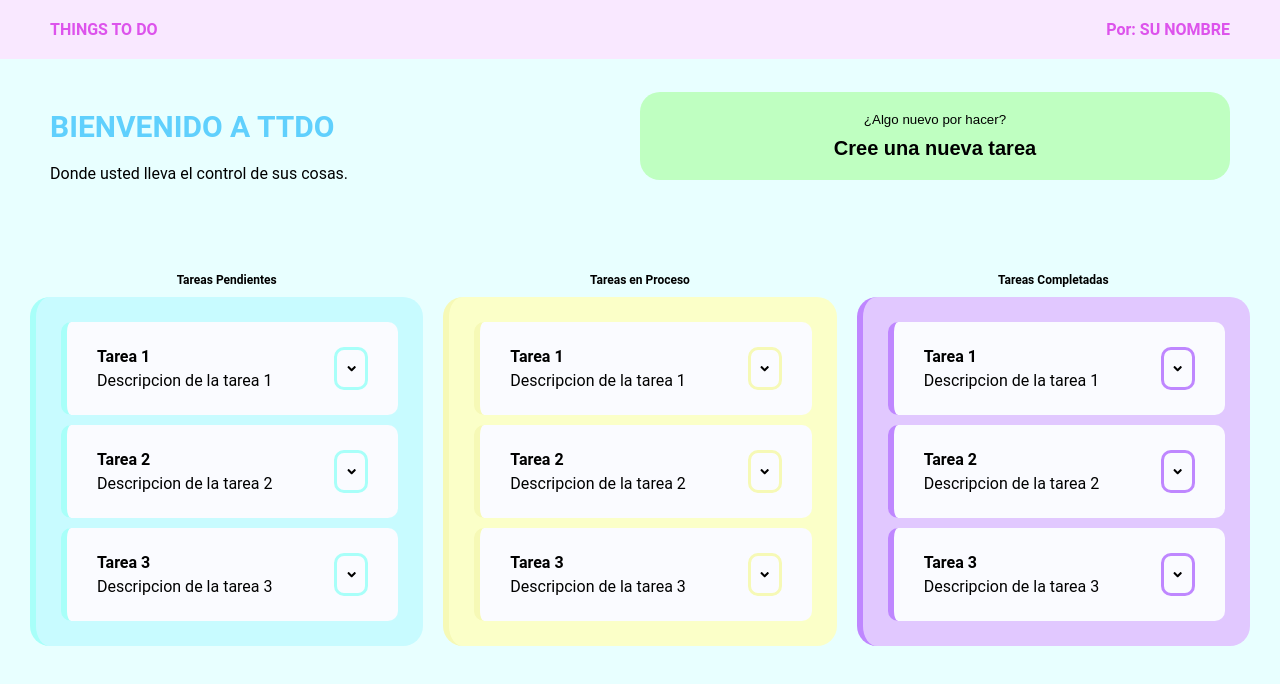
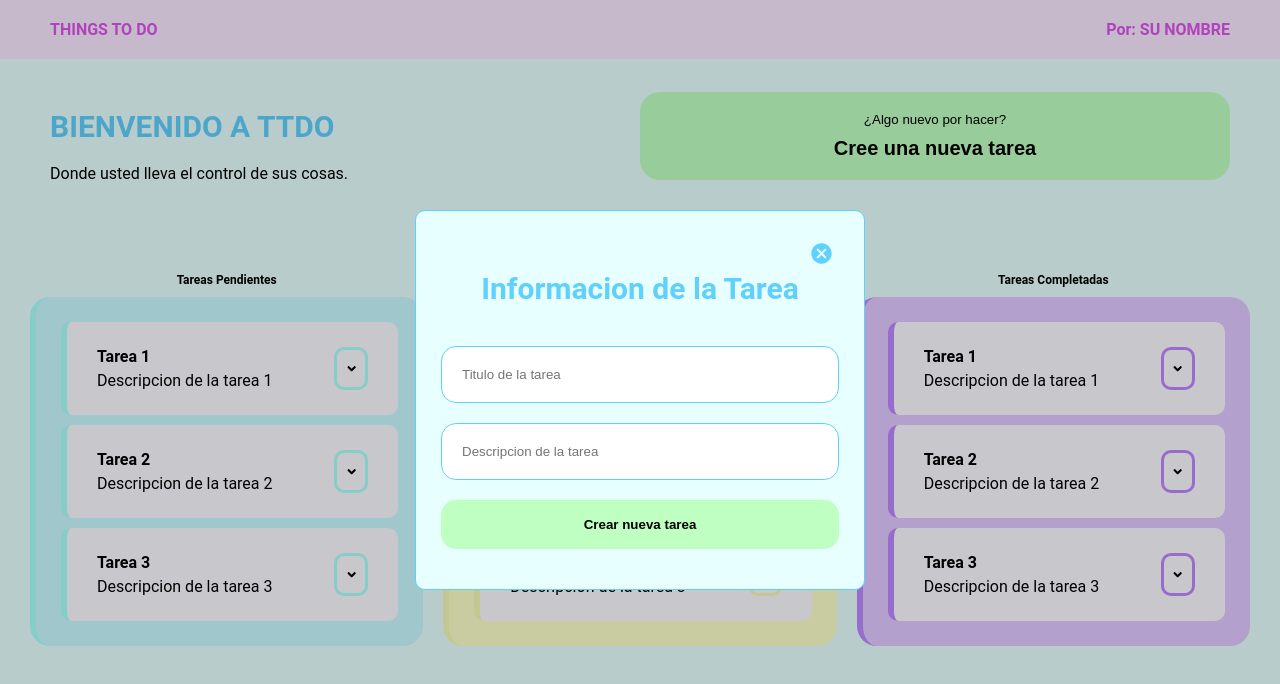
Before and after one commit to 5arSanti/pgr-i-reto, a React (Vite) app in the folder frontend/: page / in a window 1280 px wide. Both pictures are taken after a click on the button "Crear nueva tarea". Shown: the top 684 px of the page. Built offline with nearby package versions, Linux system fonts and the light colour scheme.

Commit message:
Feat: New task form

```diff
--- a/frontend/src/Context/index.jsx
+++ b/frontend/src/Context/index.jsx
@@ -4,15 +4,17 @@ import React from "react";
 const AppContext = React.createContext();
 
 const AppProvider = ({ children }) => {
+	const [createTaskModal, setCreateTaskModal] = React.useState(false);
 
 
 	return (
 		<AppContext.Provider value={{
-
+			createTaskModal,
+			setCreateTaskModal
 		}}>
 			{children}
 		</AppContext.Provider>
 	);
 }
 
-export { AppProvider };
+export { AppProvider, AppContext };
--- a/frontend/src/Pages/App/App.jsx
+++ b/frontend/src/Pages/App/App.jsx
@@ -1,5 +1,6 @@
 import { AppProvider } from "../../Context";
 import { Header } from "../Components/Header";
+import { NewTaskForm } from "../Components/NewTaskForm";
 import { TasksContainer } from "../Components/TasksContainer";
 import { TitleButtonContainer } from "../Components/TitleButtonContainer";
 
@@ -27,6 +28,8 @@ const App = () => {
 					type={"done"}
 				/>
 			</div>
+
+			<NewTaskForm/>
 		</AppProvider>
     );
 }
--- a/frontend/src/Pages/Components/NewTaskButton/index.jsx
+++ b/frontend/src/Pages/Components/NewTaskButton/index.jsx
@@ -1,8 +1,12 @@
+import React from "react";
 import "./styles.css";
+import { AppContext } from "../../../Context";
 
 const NewTaskButton = () => {
+	const { setCreateTaskModal } = React.useContext(AppContext);
+
 	return (
-		<button className="new-task-button" title="Crear nueva tarea">
+		<button className="new-task-button" title="Crear nueva tarea" onClick={() => setCreateTaskModal(true)}>
 			<p>¿Algo nuevo por hacer?</p>
 			<span>Cree una nueva tarea</span>
 		</button>
--- a/frontend/src/Pages/Components/NewTaskButton/styles.css
+++ b/frontend/src/Pages/Components/NewTaskButton/styles.css
@@ -11,6 +11,7 @@
 	gap: 10px;
 
 	background-color: var(--pallete-5);
+	cursor: pointer;
 
 	span {
 		font-size: 20px;
--- /dev/null
+++ b/frontend/src/Pages/Components/NewTaskForm/index.jsx
@@ -0,0 +1,44 @@
+import React from "react";
+import { AppContext } from "../../../Context";
+import { Title } from "../Title";
+
+import { IoMdCloseCircle } from "react-icons/io";
+
+import "./styles.css"
+
+const NewTaskForm = () => {
+	const { createTaskModal, setCreateTaskModal } = React.useContext(AppContext);
+
+	if (!createTaskModal) return <></>;
+
+	return (
+		<div className="new-task-form-wrapper">
+			<form className="new-task-form">
+				<Title>
+					Informacion de la Tarea
+				</Title>
+
+				<button className="close-button" onClick={() => setCreateTaskModal(false)}>
+					<IoMdCloseCircle />
+				</button>
+
+				<input
+					className="new-task-input"
+					placeholder="Titulo de la tarea"
+				/>
+				<input
+					className="new-task-input"
+					placeholder="Descripcion de la tarea"
+				/>
+				<button
+					className="new-task-button"
+					type="submit"
+				>
+					Crear nueva tarea
+				</button>
+			</form>
+		</div>
+	);
+}
+
+export { NewTaskForm };
--- /dev/null
+++ b/frontend/src/Pages/Components/NewTaskForm/styles.css
@@ -0,0 +1,80 @@
+.new-task-form-wrapper {
+	position: fixed;
+	top: 0;
+
+	width: 100%;
+	height: 100vh;
+
+	display: flex;
+	justify-content: center;
+	align-items: center;
+
+	background-color: rgba(0, 0, 0, 0.2);
+
+	backdrop-filter: blur(0.7px);
+}
+
+.new-task-form {
+	width: 100%;
+	max-width: 450px;
+
+	box-sizing: border-box;
+
+	display: flex;
+	flex-direction: column;
+	justify-content: center;
+	align-items: center;
+	gap: 20px;
+
+	padding: 40px 25px;
+	border-radius: 10px;
+
+	background-color: var(--pallete-3);
+	border: 1px solid var(--pallete-4);
+
+	position: relative;
+
+	.close-button {
+		display: flex;
+		justify-content: center;
+		align-items: center;
+
+		padding: 5px;
+
+		background-color: transparent;
+		border-radius: 10px;
+		border: none;
+		cursor: pointer;
+
+		position: absolute;
+		top: 25px;
+		right: 25px;
+
+		svg {
+			width: 25px;
+			height: 25px;
+			fill: var(--pallete-4);
+		}
+	}
+
+	.new-task-input {
+		box-sizing: border-box;
+
+		width: 100%;
+		padding: 20px;
+
+		border: 1px solid var(--pallete-4);
+		border-radius: 15px;
+	}
+	.new-task-button {
+		box-sizing: border-box;
+
+		width: 100%;
+		padding: 17px 20px;
+
+		border-radius: 15px;
+
+		font-weight: bold;
+		cursor: pointer;
+	}
+}
```
